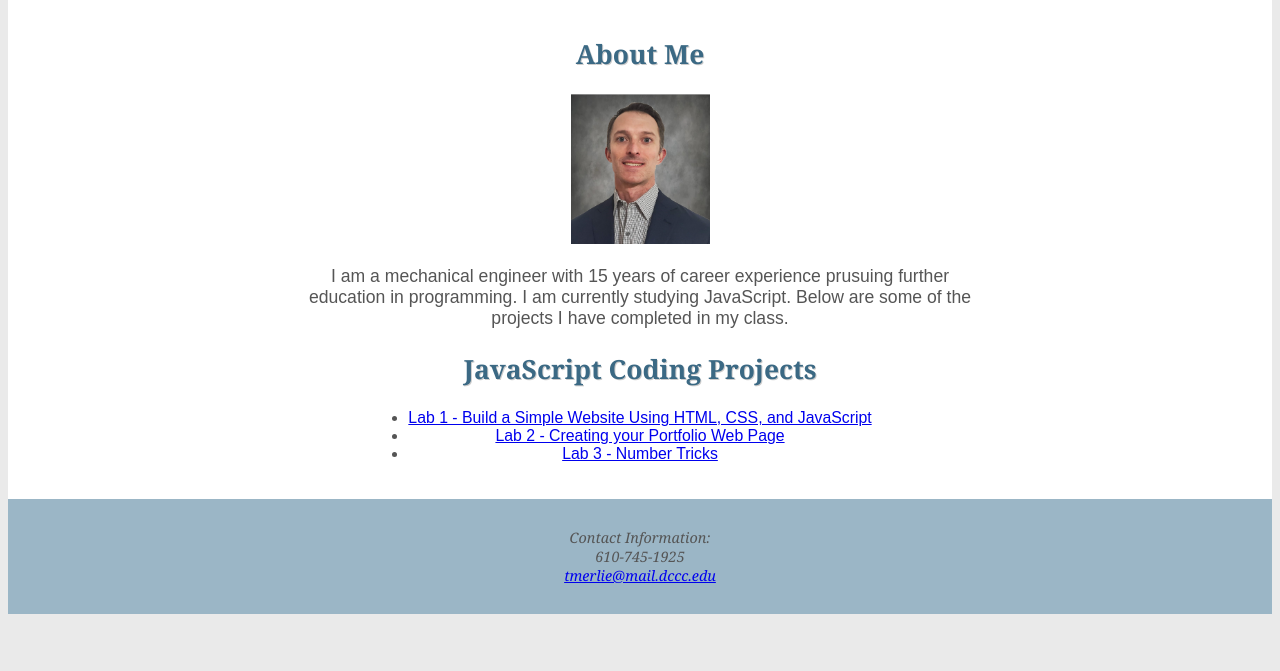
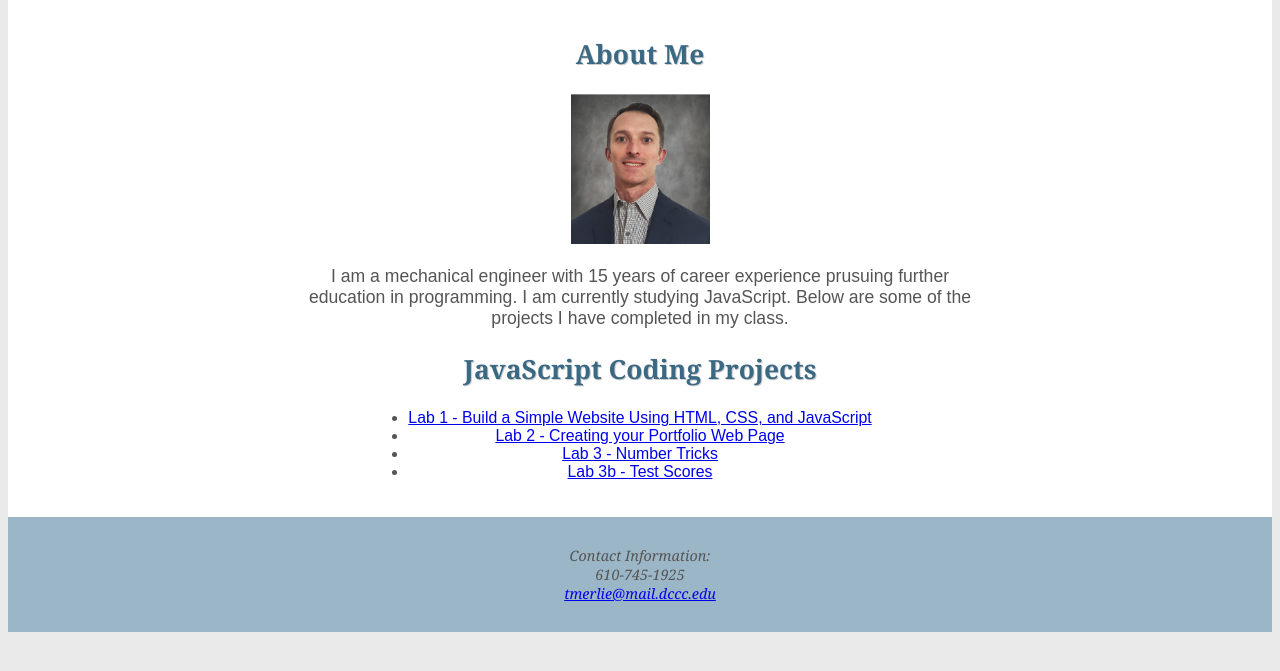
Before and after one commit to tmerlie/portfolio-webpage, a plain HTML site: page index.html in a window 1280 px wide. Shown: the part 89-760 px from the top of the page. Drawn offline with Linux system fonts and the light colour scheme.

Commit message:
Update index.html

```diff
--- a/index.html
+++ b/index.html
@@ -28,6 +28,7 @@
                 CSS, and JavaScript</a></li>
             <li><a href="https://tmerlie.github.io/portfolio-webpage/">Lab 2 - Creating your Portfolio Web Page</a></li>
             <li><a href="https://tmerlie.github.io/number-tricks/">Lab 3 - Number Tricks</a></li>
+            <li><a href="https://tmerlie.github.io/Lab-3b/">Lab 3b - Test Scores</a></li>
         </ul>
 
     </main>
```
